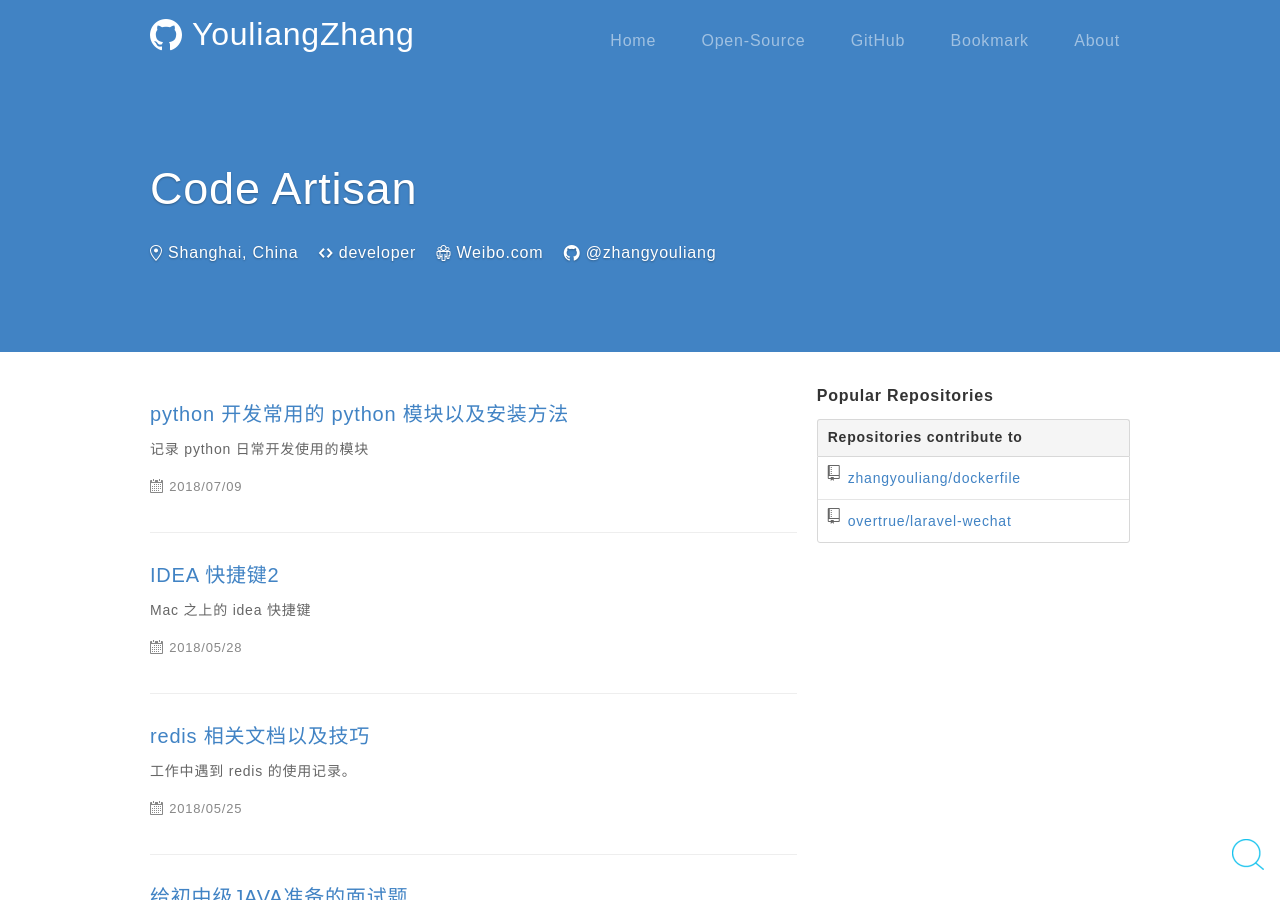
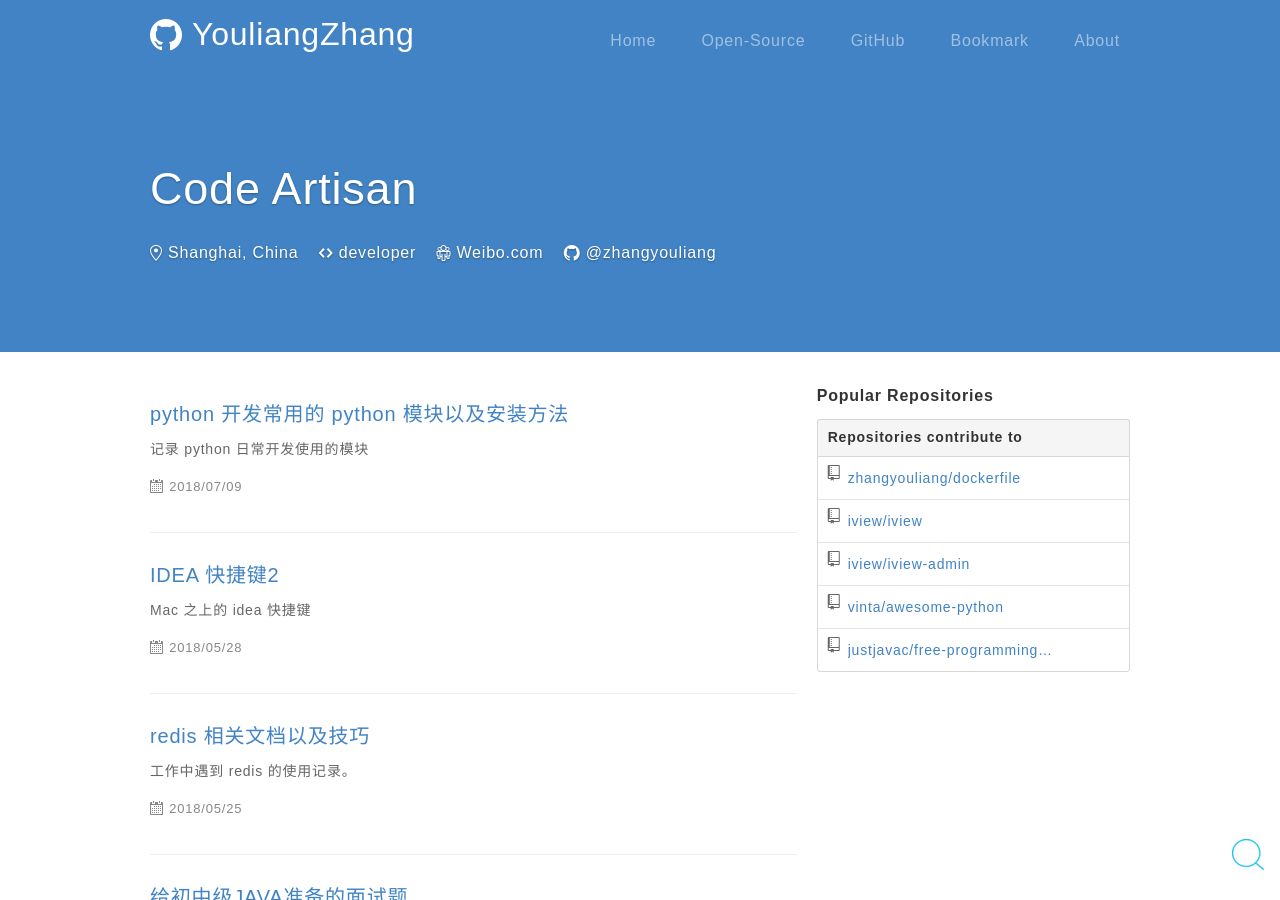
Before and after one commit to zhangyouliang/whatdy.github.io, a Jekyll site: the page built from index.html, in a window 1280 px wide and 900 px high. Built offline with Jekyll 4.4.1, drawn with Linux system fonts in a browser that asks for light colours; the list of posts is cut into pages by our own code; comment, search, counter and statistics services are not loaded.

Commit message:
git 仓库更新

```diff
--- a/_config.yml
+++ b/_config.yml
@@ -133,7 +133,7 @@ navs:
 public_repositories: []
 popular_repos: ['pinyin', 'wechat', 'writor', 'laravel-wechat', 'laravel-lang', 'laravel-pinyin', 'latest-laravel', 'latest-lumen']
 #contribute_repos: ['overtrue/wechat', 'EasyWeChat/site', 'laravel/framework', 'caouecs/Laravel-lang']
-contribute_repos: ['zhangyouliang/dockerfile', 'overtrue/laravel-wechat']
+contribute_repos: ['zhangyouliang/dockerfile', 'iview/iview','iview/iview-admin','vinta/awesome-python','justjavac/free-programming-books-zh_CN']
 
 #theme: minima
 #plugins:
```
